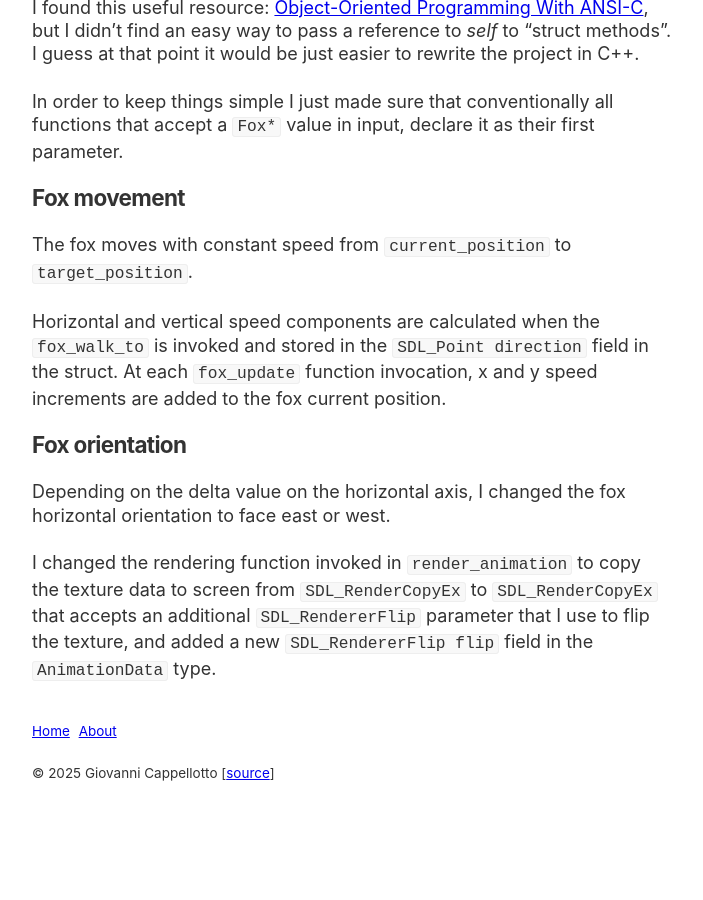
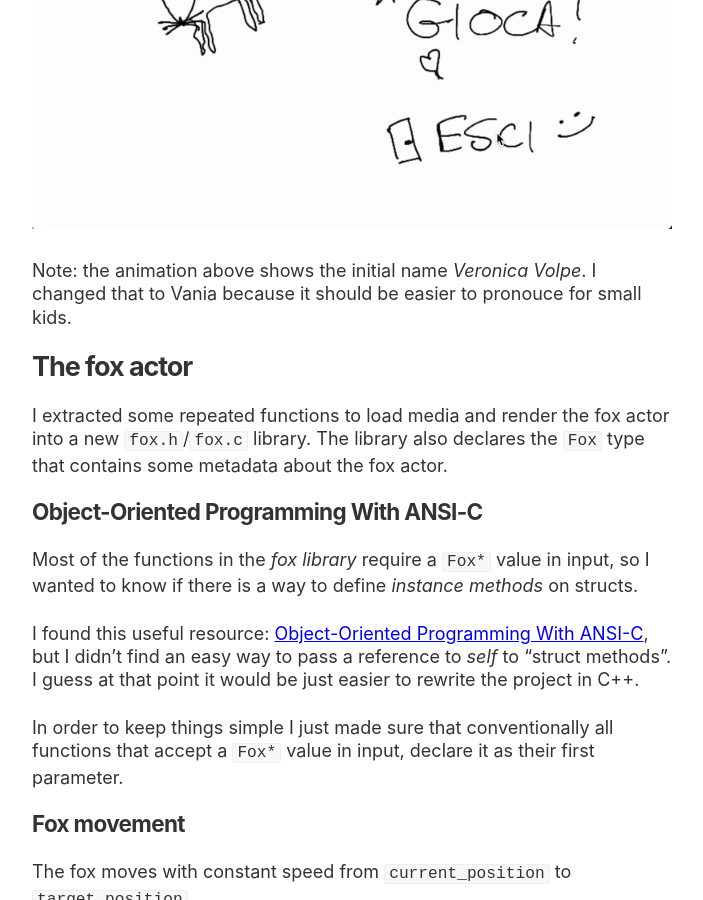
Before and after one commit to curlybracketshq/giovanni.curlybrackets.it, a Jekyll site: the page built from sdl-adventure-game/_posts/2025-01-17-ai-powered-code-review-and-the-fox-actor.markdown, in a window 1280 px wide and 900 px high, scrolled down 869 px. Shown: the whole window, without its empty margins (288-991 px from the left). Built offline with Jekyll 4.4.1, drawn with Linux system fonts in a browser that asks for light colours; before the commit the page ends 1695 px from its top, so only the background shows below that.

Commit message:
Add animations

```diff
--- a/sdl-adventure-game/_posts/2025-01-17-ai-powered-code-review-and-the-fox-actor.markdown
+++ b/sdl-adventure-game/_posts/2025-01-17-ai-powered-code-review-and-the-fox-actor.markdown
@@ -13,6 +13,10 @@
 ## Vania Volpe
 
 The main character of this game is a fox called *Vania*.
+
+![Fox actor]({{ '/sdl-adventure-game/assets/fox-actor.gif' | relative_url }})
+
+Note: the animation above shows the initial name *Veronica Volpe*. I changed that to Vania because it should be easier to pronouce for small kids.
 
 ## The fox actor
 
@@ -32,6 +36,8 @@
 
 Horizontal and vertical speed components are calculated when the `fox_walk_to` is invoked and stored in the `SDL_Point direction` field in the struct. At each `fox_update` function invocation, x and y speed increments are added to the fox current position.
 
+![Fox walking animation]({{ '/sdl-adventure-game/assets/fox-walking-animation.gif' | relative_url }})
+
 ### Fox orientation
 
 Depending on the delta value on the horizontal axis, I changed the fox horizontal orientation to face east or west.
```
Also changed, not shown: sdl-adventure-game/assets/fox-actor.gif (added), sdl-adventure-game/assets/fox-walking-animation.gif (added).
